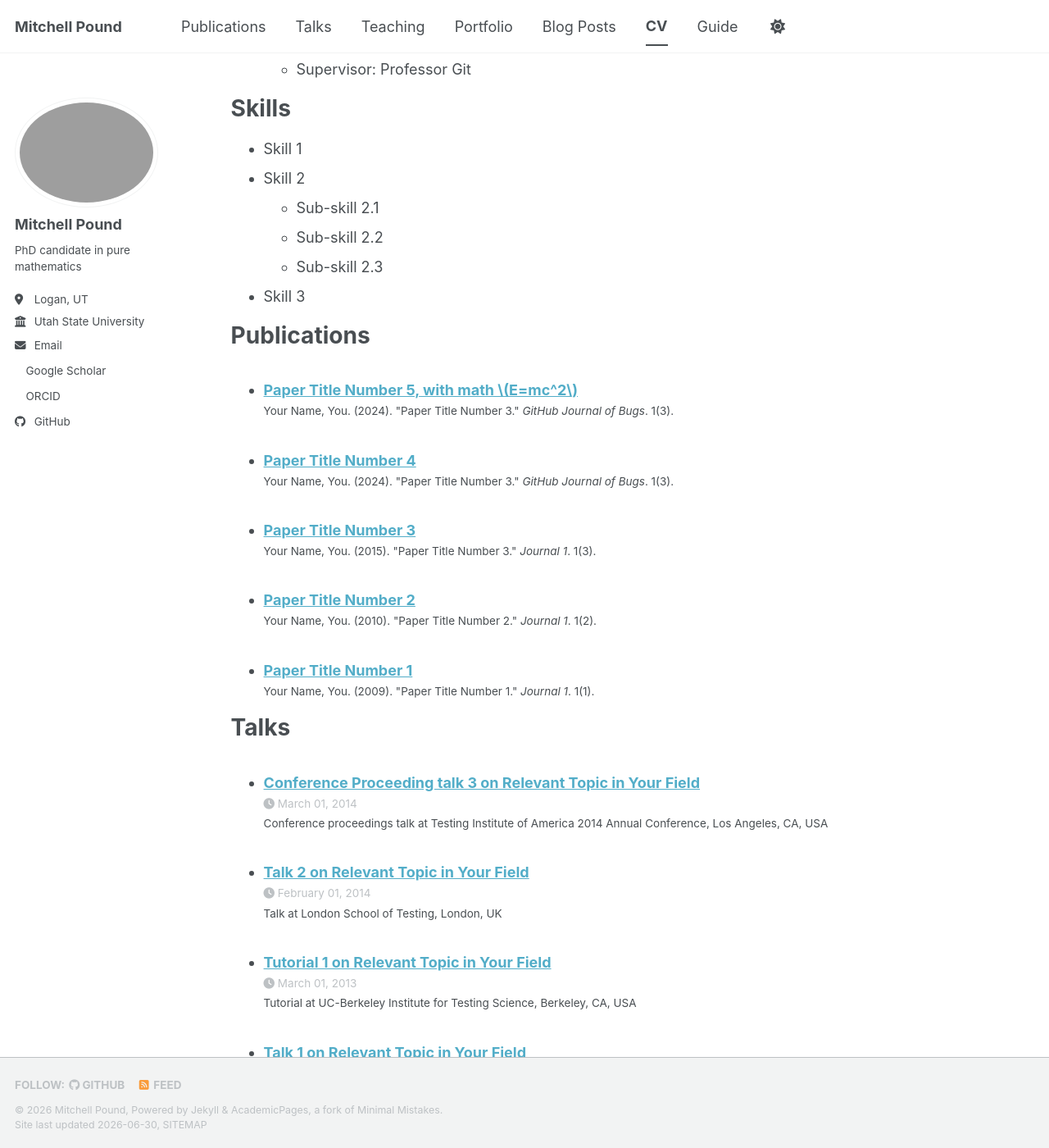
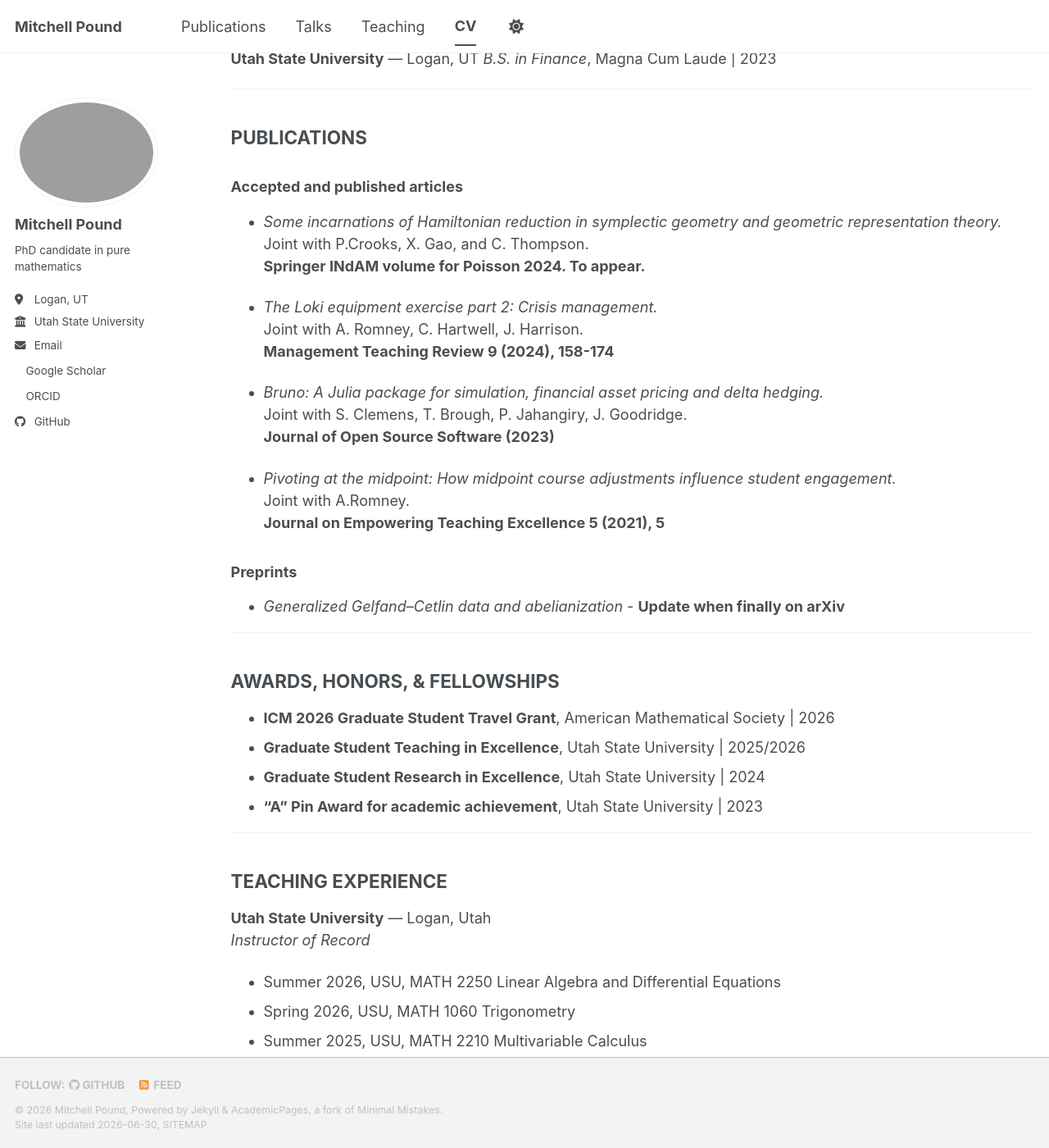
Before and after one commit to mitchellpound/ubiquitous-robot, a Jekyll site: the page built from _pages/cv.md, in a window 1280 px wide and 1400 px high, scrolled down 689 px. Shown: the whole window at 82% size. Built offline with Jekyll 4.4.1, drawn with Linux system fonts in a browser that asks for light colours; a style sheet for code colours, icons or effects is not loaded; some of the changed text lies outside the part shown.

Commit message:
Finished adding content for first pass of website

```diff
--- a/_config.yml
+++ b/_config.yml
@@ -15,7 +15,7 @@ name: &name "Mitchell Pound"
 description: &description "Mitchell Pound's academic portfolio" # Update this with a general description of your site, this is the default if not overridden by a page
 url: "http://mitchellpound.com" # The base hostname & protocol for your site e.g. "https://[your GitHub username].github.io",
 baseurl: "" # the subpath of your site, e.g. "/blog"
-repository: "academicpages/academicpages.github.io"
+repository: "https://github.com/mitchellpound"
 
 # Site Author - The following control what appear as part of the author content on the side bar.
 #               If a field is blank the icon and link will not appear, otherwise it will be shown.
@@ -49,7 +49,7 @@ author:
   bitbucket: # Username - Update with your username on the site
   codepen: # Username
   dribbble: # Username
-  github: "academicpages"
+  github: "mitchellpound"
   kaggle: # Username
   stackoverflow: # User number or user number and name (i.e., use "1" or "1/jeff-atwood")
 
@@ -82,12 +82,14 @@ author:
 
 # Publication Category - The following the list of publication categories and their headings
 publication_category:
-  books:
-    title: "Books"
+  #books:
+  #  title: "Books"
   manuscripts:
     title: "Journal Articles"
-  conferences:
-    title: "Conference Papers"
+  #conferences:
+  #  title: "Conference Papers"
+  preprints:
+    title: "Preprints"
 
 # Site Settings
 teaser: # filename of teaser fallback teaser image placed in /images/ for social media previews
@@ -261,7 +263,7 @@ defaults:
     values:
       layout: single
       author_profile: true
-      share: true
+      share: false
       comments: true
   # _portfolio
   - scope:
@@ -279,7 +281,7 @@ defaults:
     values:
       layout: talk
       author_profile: true
-      share: true
+      share: false
 
 # Sass/SCSS
 sass:
--- a/_data/navigation.yml
+++ b/_data/navigation.yml
@@ -17,17 +17,11 @@ main:
   - title: "Teaching"
     url: /teaching/
 
-  - title: "Portfolio"
-    url: /portfolio/
-
-  - title: "Blog Posts"
-    url: /year-archive/
+  # - title: "Blog Posts"
+  #   url: /year-archive/
 
   - title: "CV"
     url: /cv/
 
   # - title: "CV"
   #   url: /cv-json/
-
-  - title: "Guide"
-    url: /markdown/
--- a/_pages/cv.md
+++ b/_pages/cv.md
@@ -9,56 +9,107 @@ redirect_from:
 
 {% include base_path %}
 
-Education
-======
-* Ph.D in Version Control Theory, GitHub University, 2018 (expected)
-* M.S. in Jekyll, GitHub University, 2014
-* B.S. in GitHub, GitHub University, 2012
+# Mitchell Pound
 
-Work experience
-======
-* Spring 2024: Academic Pages Collaborator
-  * GitHub University
-  * Duties includes: Updates and improvements to template
-  * Supervisor: The Users
+Department of Mathematics and Statistics
 
-* Fall 2015: Research Assistant
-  * GitHub University
-  * Duties included: Merging pull requests
-  * Supervisor: Professor Hub
+Utah State University
 
-* Summer 2015: Research Assistant
-  * GitHub University
-  * Duties included: Tagging issues
-  * Supervisor: Professor Git
+ANSC 220
+Logan, UT, 84341
 
-Skills
-======
-* Skill 1
-* Skill 2
-  * Sub-skill 2.1
-  * Sub-skill 2.2
-  * Sub-skill 2.3
-* Skill 3
+**Email:** mitchell.pound@usu.edu
 
-Publications
-======
-  <ul>{% for post in site.publications reversed %}
-    {% include archive-single-cv.html %}
-  {% endfor %}</ul>
+---
 
-Talks
-======
-  <ul>{% for post in site.talks reversed %}
-    {% include archive-single-talk-cv.html  %}
-  {% endfor %}</ul>
+## EDUCATION
 
-Teaching
-======
-  <ul>{% for post in site.teaching reversed %}
-    {% include archive-single-cv.html %}
-  {% endfor %}</ul>
+**Utah State University** — Logan, UT
+_Ph.D. in Mathematics_ \| Expected May 2028
 
-Service and leadership
-======
-* Currently signed in to 43 different slack teams
+- **Dissertation:** "Generalized Framework for Symplectic Abelianization"
+- **Committee:** Dr. Peter Crooks (Chair), Dr. Matt Young, Dr. Zhaohu Nie, Dr. Andreas Malmendier, Dr. Maria Rodriguez
+
+**Utah State University** — Logan, UT
+_B.S. in Mathematics_, Magna Cum Laude \| 2023
+
+**Utah State University** — Logan, UT
+_B.S. in Economics_, Magna Cum Laude \| 2023
+
+**Utah State University** — Logan, UT
+_B.S. in Finance_, Magna Cum Laude \| 2023
+
+---
+
+## PUBLICATIONS
+
+### Accepted and published articles
+
+- _Some incarnations of Hamiltonian reduction in symplectic geometry and geometric representation theory._\\
+  Joint with P.Crooks, X. Gao, and C. Thompson.\\
+  **Springer INdAM volume for Poisson 2024. To appear.**
+
+- _The Loki equipment exercise part 2: Crisis management._\\
+  Joint with A. Romney, C. Hartwell, J. Harrison.\\
+  **Management Teaching Review 9 (2024), 158-174**
+
+- _Bruno: A Julia package for simulation, financial asset pricing and delta hedging._\\
+  Joint with S. Clemens, T. Brough, P. Jahangiry, J. Goodridge. \\
+  **Journal of Open Source Software (2023)**
+
+- _Pivoting at the midpoint: How midpoint course adjustments influence student engagement._\\
+  Joint with A.Romney.\\
+  **Journal on Empowering Teaching Excellence 5 (2021), 5**
+
+### Preprints
+
+- _Generalized Gelfand--Cetlin data and abelianization_ - **Update when finally on arXiv**
+
+---
+
+## AWARDS, HONORS, & FELLOWSHIPS
+
+- **ICM 2026 Graduate Student Travel Grant**, American Mathematical Society \| 2026
+- **Graduate Student Teaching in Excellence**, Utah State University \| 2025/2026
+- **Graduate Student Research in Excellence**, Utah State University \| 2024
+- **"A" Pin Award for academic achievement**, Utah State University \| 2023
+
+---
+
+## TEACHING EXPERIENCE
+
+**Utah State University** — Logan, Utah\\
+_Instructor of Record_
+
+- Summer 2026, USU, MATH 2250 Linear Algebra and Differential Equations
+- Spring 2026, USU, MATH 1060 Trigonometry
+- Summer 2025, USU, MATH 2210 Multivariable Calculus
+- Spring 2025, USU, MATH 2270 Introduction to Linear Algebra
+
+---
+
+## INVITED PRESENTATIONS
+
+- Utah Representation Theory, Algebra, and Number Theory Symposium. _Towards generalized abelianizations of symplectic quotients._ March 2025.
+
+- JuliaCon 2023. Massachusetts Institute of Technology, Cambridge, MA. _Bruno.jl - Financial derivative asset pricing and modeling._ July 2023.
+
+- Association for Private Enterprise Education 47th meeting. Cancun, Mexico. _Revenue and Distributional Impacts of Minnesota’s Alternative Minimum Income Tax._ April 2023.
+
+---
+
+## SERVICE
+
+### Departmental & University Service
+
+- **President**, American Mathematical Society Graduate Student Chapter \| 2025 - Present
+- **Co-Organizer**, Departmental Graduate Student Algebraic and Differential Geometry Seminar \| 2026
+
+---
+
+## LANGUAGES & SKILLS
+
+- **Statistical Tools & Programming:** Julia, Python, R, MATLAB, C++, Git, LaTeX.
+- **Languages:** English (Native), Portuguese, Spanish, French
+
+---
--- /dev/null
+++ b/_pages/publications.md
@@ -0,0 +1,54 @@
+---
+layout: archive
+title: "Publications"
+permalink: /publications/
+author_profile: true
+---
+
+{% if site.author.googlescholar %}
+
+  <div class="wordwrap">You can also find my articles on <a href="{{site.author.googlescholar}}">my Google Scholar profile</a>.</div>
+{% endif %}
+
+## Publications
+
+- P. Crooks, X. Gao, M. Pound, and C. Thompson, Some incarnations of Hamiltonian reduction in symplectic geometry and geometric representation theory, Springer INdAM volume for "Poisson 2024" (to appear).
+  [arXiv link](https://arxiv.org/abs/2503.23636)
+- M. Pound, S. Clemens, T. Brough, P. Jahangiry, and J. Goodridge, Bruno: A Julia package for simulation, financial asset pricing and delta hedging, Journal of Open Source Software 8 (2023), no. 82, 5056.
+  [journal link](https://joss.theoj.org/papers/10.21105/joss.05056)
+- A. C. Romney, C. J. Hartwell, J. T. Harrison, and M. Pound, _The Loki equipment exercise part 2: Crisis management_. Management Teaching Review 9 (2024), no. 2, 158–174.
+  [journal link](https://journals.sagepub.com/doi/full/10.1177/23792981221089277)
+- A. C. Romney and M. Pound, Pivoting at the midpoint: How midpoint course adjustments influence student engagement, Journal on Empowering Teaching Excellence 5 (2021), no. 1, 5.
+  [journal link](https://digitalcommons.usu.edu/jete/vol5/iss1/5/)
+
+## Preprints
+
+Future pre-prints to come!
+
+{% include base_path %}
+
+<!-- Good for once you make each one an individual page... later -->
+<!-- New style rendering if publication categories are defined -->
+
+<!--
+{% if site.publication_category %}
+{% for category in site.publication_category  %}
+{% assign title_shown = false %}
+{% for post in site.publications reversed %}
+{% if post.category != category[0] %}
+{% continue %}
+{% endif %}
+{% unless title_shown %}
+
+<h2>{{ category[1].title }}</h2><hr />
+{% assign title_shown = true %}
+{% endunless %}
+{% include archive-single.html %}
+{% endfor %}
+{% endfor %}
+{% else %}
+{% for post in site.publications reversed %}
+{% include archive-single.html %}
+{% endfor %}
+{% endif %}
+-->
--- a/_publications/2009-10-01-paper-title-number-1.md
+++ /dev/null
@@ -1,14 +0,0 @@
----
-title: "Paper Title Number 1"
-collection: publications
-category: manuscripts
-permalink: /publication/2009-10-01-paper-title-number-1
-excerpt: 'This paper is about the number 1. The number 2 is left for future work.'
-date: 2009-10-01
-venue: 'Journal 1'
-slidesurl: 'https://academicpages.github.io/files/slides1.pdf'
-paperurl: 'https://academicpages.github.io/files/paper1.pdf'
-bibtexurl: 'https://academicpages.github.io/files/bibtex1.bib'
-citation: 'Your Name, You. (2009). &quot;Paper Title Number 1.&quot; <i>Journal 1</i>. 1(1).'
----
-The contents above will be part of a list of publications, if the user clicks the link for the publication than the contents of section will be rendered as a full page, allowing you to provide more information about the paper for the reader. When publications are displayed as a single page, the contents of the above "citation" field will automatically be included below this section in a smaller font.
--- a/_publications/2010-10-01-paper-title-number-2.md
+++ /dev/null
@@ -1,14 +0,0 @@
----
-title: "Paper Title Number 2"
-collection: publications
-category: manuscripts
-permalink: /publication/2010-10-01-paper-title-number-2
-excerpt: 'This paper is about the number 2. The number 3 is left for future work.'
-date: 2010-10-01
-venue: 'Journal 1'
-slidesurl: 'https://academicpages.github.io/files/slides2.pdf'
-paperurl: 'https://academicpages.github.io/files/paper2.pdf'
-citation: 'Your Name, You. (2010). &quot;Paper Title Number 2.&quot; <i>Journal 1</i>. 1(2).'
----
-
-The contents above will be part of a list of publications, if the user clicks the link for the publication than the contents of section will be rendered as a full page, allowing you to provide more information about the paper for the reader. When publications are displayed as a single page, the contents of the above "citation" field will automatically be included below this section in a smaller font.
--- a/_publications/2015-10-01-paper-title-number-3.md
+++ /dev/null
@@ -1,14 +0,0 @@
----
-title: "Paper Title Number 3"
-collection: publications
-category: manuscripts
-permalink: /publication/2015-10-01-paper-title-number-3
-excerpt: 'This paper is about the number 3. The number 4 is left for future work.'
-date: 2015-10-01
-venue: 'Journal 1'
-slidesurl: 'https://academicpages.github.io/files/slides3.pdf'
-paperurl: 'https://academicpages.github.io/files/paper3.pdf'
-citation: 'Your Name, You. (2015). &quot;Paper Title Number 3.&quot; <i>Journal 1</i>. 1(3).'
----
-
-The contents above will be part of a list of publications, if the user clicks the link for the publication than the contents of section will be rendered as a full page, allowing you to provide more information about the paper for the reader. When publications are displayed as a single page, the contents of the above "citation" field will automatically be included below this section in a smaller font.
```
Also changed, not shown: other parts of _pages/cv.md (+1 -1 lines), _pages/about.md (+14 -8 lines), _pages/publications.html (deleted, +0 -33 lines), _pages/talks.html (deleted, +0 -16 lines), _pages/talks.md (added, +18 -0 lines), _pages/teaching.html (deleted, +0 -12 lines), _pages/teaching.md (added, +20 -0 lines), _publications/2024-02-17-paper-title-number-4.md (deleted, +0 -13 lines), _publications/2024-06-Loki-equipment.md (added, +12 -0 lines), _publications/2025-06-08-paper-title-number-5.md (+5 -5 lines), _teaching/teaching-list.md (added, +4 -0 lines).
